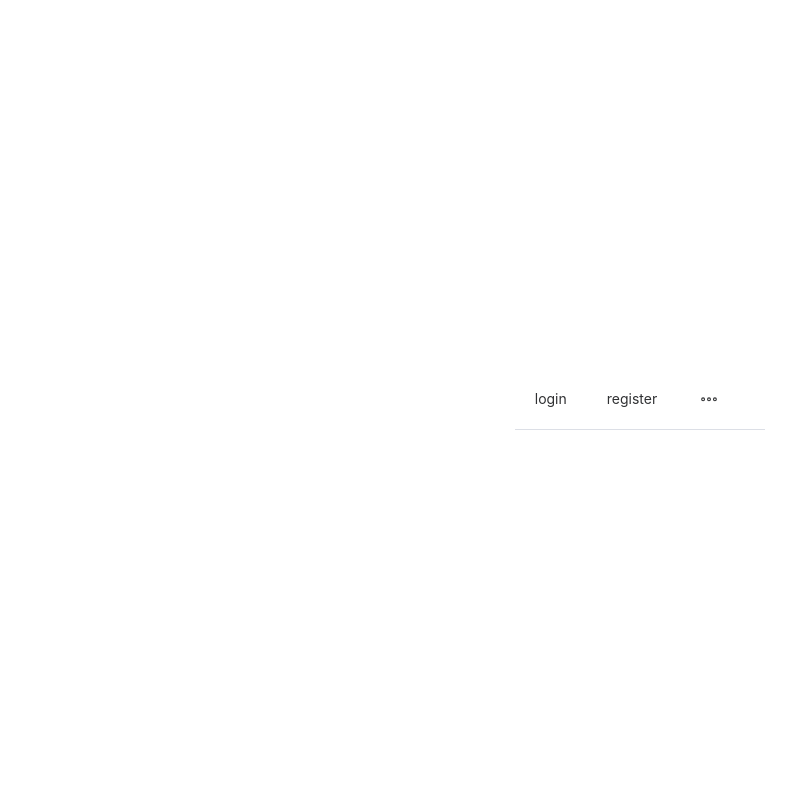
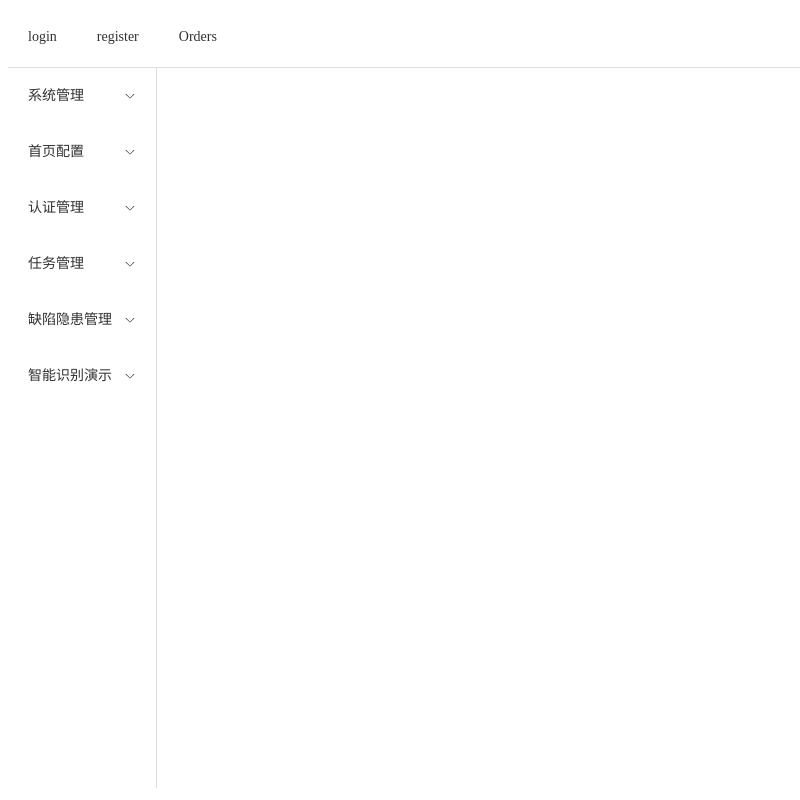
Before and after one commit to 137277900675a/drive-error-mark-web, a Vue app: page / in a window 1280 px wide. Before the commit this address had no page. Shown: the whole page, without its empty margins (0-800 px from the left). Built offline with nearby package versions, Linux system fonts and the light colour scheme.

Commit message:
侧边导航栏和一些对整体布局的改动

```diff
--- a/src/App.vue
+++ b/src/App.vue
@@ -1,10 +1,14 @@
 <script setup lang="ts">
 import Nav from './components/nav.vue'
+import SideNav from './components/side-nav.vue'
 </script>
 
 <template>
     <div class="container"> <Nav></Nav>
-    <router-view></router-view></div>
+      <div class="main" >
+        <SideNav></SideNav>
+        <router-view></router-view></div>
+    </div>
 
 </template>
 
--- /dev/null
+++ b/src/components/side-nav.vue
@@ -0,0 +1,41 @@
+<script setup lang="ts">
+
+
+</script>
+
+<template>
+  <el-menu class="el-menu-vertical-demo" mode="vertical" unique-opened>
+    <el-sub-menu index="system-manage">
+      <template #title>系统管理</template>
+      <el-menu-item>123</el-menu-item>
+    </el-sub-menu>
+
+    <el-sub-menu index="home-config" >
+      <template #title>首页配置</template>
+      <el-menu-item>123</el-menu-item>
+    </el-sub-menu>
+    <el-sub-menu  index="cert-manage">
+      <template #title>认证管理</template>
+    </el-sub-menu>
+    <el-sub-menu index="task-manage" >
+      <template #title>任务管理</template>
+    </el-sub-menu>
+    <el-sub-menu index="defect-manage" >
+      <template #title>缺陷隐患管理</template>
+    </el-sub-menu>
+    <el-sub-menu index="smart-ident-demo" >
+      <template #title>智能识别演示</template>
+    </el-sub-menu>
+
+  </el-menu>
+</template>
+
+<style scoped>
+.menu {
+  flex-shrink: 10vw;
+  flex-basis: 15%;
+  height: 100%;
+}
+
+
+</style>
--- a/src/style.css
+++ b/src/style.css
@@ -1,81 +1,10 @@
-:root {
-  font-family: Inter, system-ui, Avenir, Helvetica, Arial, sans-serif;
-  line-height: 1.5;
-  font-weight: 400;
-
-  color-scheme: light dark;
-  color: rgba(255, 255, 255, 0.87);
-  background-color: #242424;
-
-  font-synthesis: none;
-  text-rendering: optimizeLegibility;
-  -webkit-font-smoothing: antialiased;
-  -moz-osx-font-smoothing: grayscale;
-  -webkit-text-size-adjust: 100%;
+.main{
+  display: flex;
+  height: 100%;
 }
-
-a {
-  font-weight: 500;
-  color: #646cff;
-  text-decoration: inherit;
+#app{
+  height: 100%;
 }
-a:hover {
-  color: #535bf2;
+body{
+  height: 90vh;
 }
-
-body {
-  margin: 0;
-  display: flex;
-  place-items: center;
-  min-width: 320px;
-  min-height: 100vh;
-}
-
-h1 {
-  font-size: 3.2em;
-  line-height: 1.1;
-}
-
-button {
-  border-radius: 8px;
-  border: 1px solid transparent;
-  padding: 0.6em 1.2em;
-  font-size: 1em;
-  font-weight: 500;
-  font-family: inherit;
-  background-color: #1a1a1a;
-  cursor: pointer;
-  transition: border-color 0.25s;
-}
-button:hover {
-  border-color: #646cff;
-}
-button:focus,
-button:focus-visible {
-  outline: 4px auto -webkit-focus-ring-color;
-}
-
-.card {
-  padding: 2em;
-}
-
-#app {
-  max-width: 1280px;
-  margin: 0 auto;
-  padding: 2rem;
-  text-align: center;
-  border-color: #535bf2;
-}
-
-@media (prefers-color-scheme: light) {
-  :root {
-    color: #213547;
-    background-color: #ffffff;
-  }
-  a:hover {
-    color: #747bff;
-  }
-  button {
-    background-color: #f9f9f9;
-  }
-}
```
